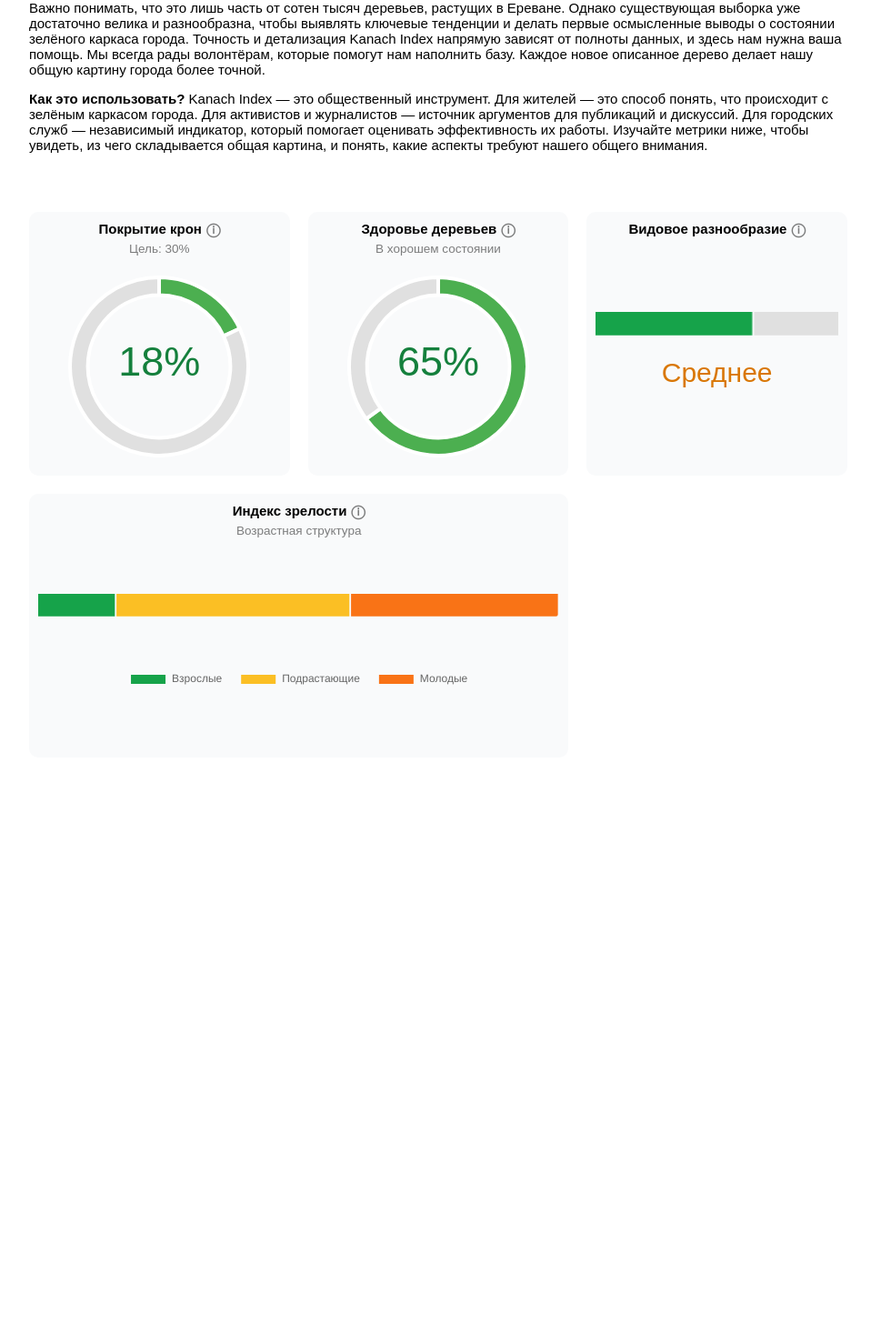
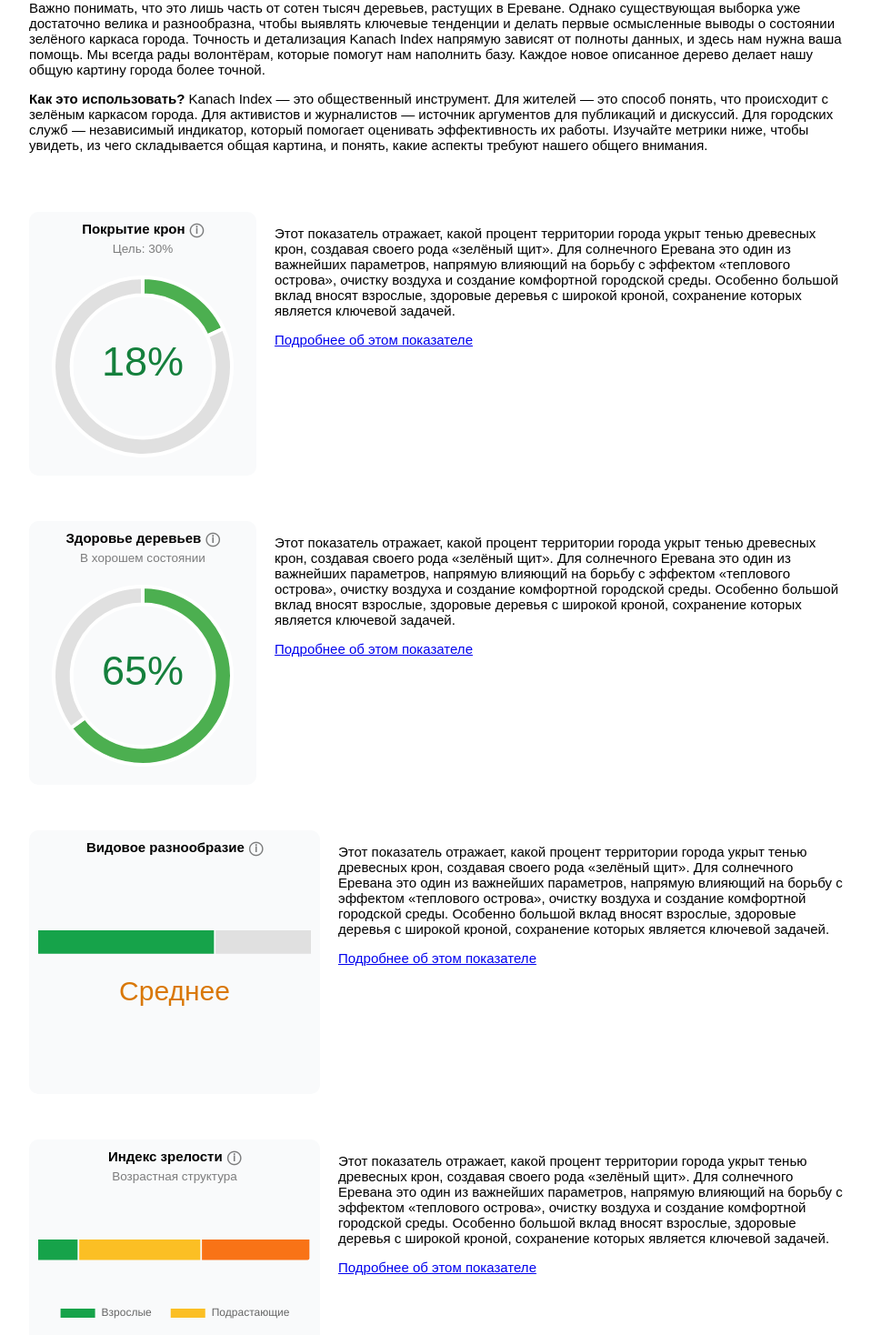
Before and after one commit to KanachYerevan/kanach-index, a SvelteKit app: page / in a window 1280 px wide. Shown: the part 687-2155 px from the top of the page at 91% size, without its empty margins (158-1116 px from the left). Before the commit the page ends 1520 px from the top, so only its background shows below. Built offline with nearby package versions, Linux system fonts and the light colour scheme.

Commit message:
Reorganize blocks

```diff
--- /dev/null
+++ b/src/lib/components/blocks/CrownsBlock.svelte
@@ -0,0 +1,30 @@
+<script lang="ts">
+    import Narrow from '$lib/components/layout/narrow/Narrow.svelte';
+    import CrownsChart from '$lib/components/charts/metrics/CrownsChart.svelte';
+</script>
+
+<Narrow>
+    <div class="wrapper">
+        <div class="chart">
+            <CrownsChart value={18} />
+        </div>
+        <div class="text">
+            <p>Этот показатель отражает, какой процент территории города укрыт тенью древесных крон, создавая своего рода «зелёный щит». Для солнечного Еревана это один из важнейших параметров, напрямую влияющий на борьбу с эффектом «теплового острова», очистку воздуха и создание комфортной городской среды. Особенно большой вклад вносят взрослые, здоровые деревья с широкой кроной, сохранение которых является ключевой задачей.</p>
+            <p><a href="/">Подробнее об этом показателе</a></p>
+        </div>
+    </div>
+</Narrow>
+
+<style>
+.wrapper {
+    display: flex;
+    flex-direction: row;
+    gap: 20px;
+
+    & > *:first-child {
+        flex-basis: 250px;
+        flex-grow: 0;
+        flex-shrink: 0;
+    }
+}
+</style>
--- /dev/null
+++ b/src/lib/components/blocks/DiversityBlock.svelte
@@ -0,0 +1,30 @@
+<script lang="ts">
+    import Narrow from '$lib/components/layout/narrow/Narrow.svelte';
+    import DiversityChart from '$lib/components/charts/metrics/DiversityChart.svelte';
+</script>
+
+<Narrow>
+    <div class="wrapper">
+        <div class="chart">
+            <DiversityChart value={57} />
+        </div>
+        <div class="text">
+            <p>Этот показатель отражает, какой процент территории города укрыт тенью древесных крон, создавая своего рода «зелёный щит». Для солнечного Еревана это один из важнейших параметров, напрямую влияющий на борьбу с эффектом «теплового острова», очистку воздуха и создание комфортной городской среды. Особенно большой вклад вносят взрослые, здоровые деревья с широкой кроной, сохранение которых является ключевой задачей.</p>
+            <p><a href="/">Подробнее об этом показателе</a></p>
+        </div>
+    </div>
+</Narrow>
+
+<style>
+.wrapper {
+    display: flex;
+    flex-direction: row;
+    gap: 20px;
+
+    & > *:first-child {
+        flex-basis: 250px;
+        flex-grow: 0;
+        flex-shrink: 0;
+    }
+}
+</style>
--- /dev/null
+++ b/src/lib/components/blocks/HealthBlock.svelte
@@ -0,0 +1,30 @@
+<script lang="ts">
+    import Narrow from '$lib/components/layout/narrow/Narrow.svelte';
+    import HealthChart from '$lib/components/charts/metrics/HealthChart.svelte';
+</script>
+
+<Narrow>
+    <div class="wrapper">
+        <div class="chart">
+            <HealthChart value={65} />
+        </div>
+        <div class="text">
+            <p>Этот показатель отражает, какой процент территории города укрыт тенью древесных крон, создавая своего рода «зелёный щит». Для солнечного Еревана это один из важнейших параметров, напрямую влияющий на борьбу с эффектом «теплового острова», очистку воздуха и создание комфортной городской среды. Особенно большой вклад вносят взрослые, здоровые деревья с широкой кроной, сохранение которых является ключевой задачей.</p>
+            <p><a href="/">Подробнее об этом показателе</a></p>
+        </div>
+    </div>
+</Narrow>
+
+<style>
+.wrapper {
+    display: flex;
+    flex-direction: row;
+    gap: 20px;
+
+    & > *:first-child {
+        flex-basis: 250px;
+        flex-grow: 0;
+        flex-shrink: 0;
+    }
+}
+</style>
--- /dev/null
+++ b/src/lib/components/blocks/MaturityBlock.svelte
@@ -0,0 +1,30 @@
+<script lang="ts">
+    import Narrow from '$lib/components/layout/narrow/Narrow.svelte';
+    import AgeChart from '$lib/components/charts/metrics/AgeChart.svelte';
+</script>
+
+<Narrow>
+    <div class="wrapper">
+        <div class="chart">
+            <AgeChart value={45} />
+        </div>
+        <div class="text">
+            <p>Этот показатель отражает, какой процент территории города укрыт тенью древесных крон, создавая своего рода «зелёный щит». Для солнечного Еревана это один из важнейших параметров, напрямую влияющий на борьбу с эффектом «теплового острова», очистку воздуха и создание комфортной городской среды. Особенно большой вклад вносят взрослые, здоровые деревья с широкой кроной, сохранение которых является ключевой задачей.</p>
+            <p><a href="/">Подробнее об этом показателе</a></p>
+        </div>
+    </div>
+</Narrow>
+
+<style>
+.wrapper {
+    display: flex;
+    flex-direction: row;
+    gap: 20px;
+
+    & > *:first-child {
+        flex-basis: 250px;
+        flex-grow: 0;
+        flex-shrink: 0;
+    }
+}
+</style>
--- a/src/routes/+page.svelte
+++ b/src/routes/+page.svelte
@@ -10,6 +10,10 @@
     import AgeChart from '$lib/components/charts/metrics/AgeChart.svelte';
     import MainBlock from '$lib/components/blocks/MainBlock.svelte';
     import IntroBlock from '$lib/components/blocks/IntroBlock.svelte';
+    import CrownsBlock from '$lib/components/blocks/CrownsBlock.svelte';
+    import HealthBlock from '$lib/components/blocks/HealthBlock.svelte';
+    import DiversityBlock from '$lib/components/blocks/DiversityBlock.svelte';
+    import MaturityBlock from '$lib/components/blocks/MaturityBlock.svelte';
 </script>
 
 <svelte:head>
@@ -19,18 +23,7 @@
 <MainBlock />
 <IntroBlock />
 
-<Narrow>
-    <ChartGrid>
-        <CrownsChart value={18} />
-        <HealthChart value={65} />
-        <DiversityChart value={65} />
-        <AgeChart value={45} />
-    </ChartGrid>
-</Narrow>
-
-<style>
-.score {
-    max-width: 300px;
-    margin: 0 auto;
-}
-</style>
+<CrownsBlock />
+<HealthBlock />
+<DiversityBlock />
+<MaturityBlock />
```
